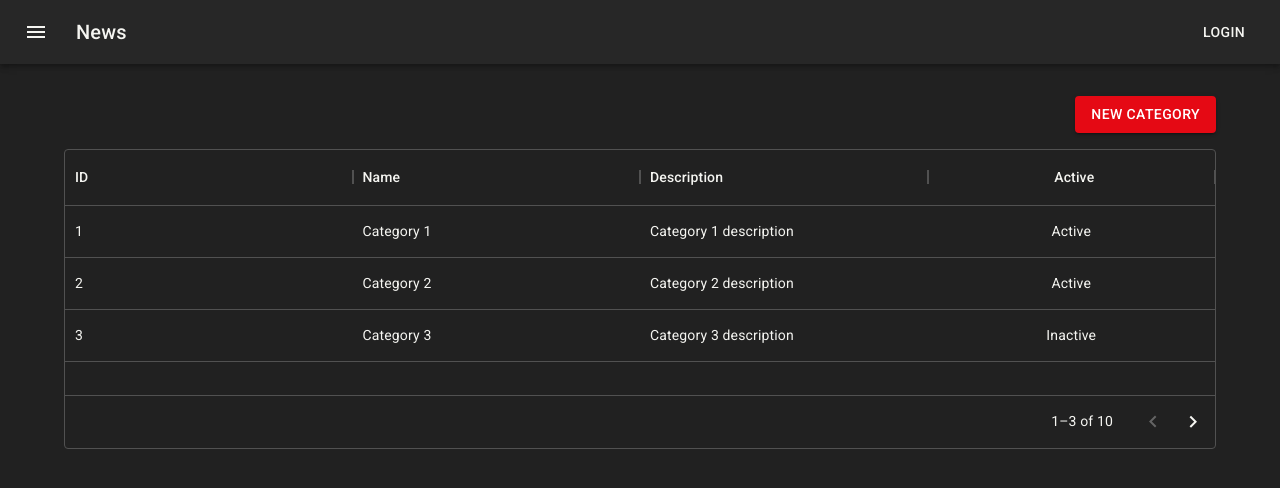
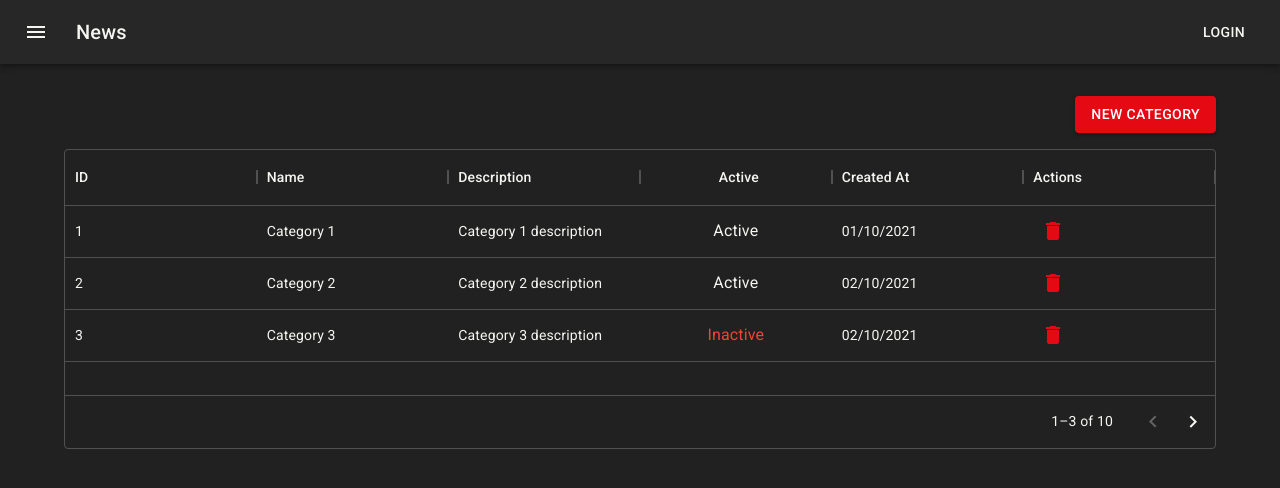
Before and after one commit to wenceslau/fc-admin-do-catalago-ui, a React (Create React App) app: page / in a window 1280 px wide. Shown: the top 488 px of the page. Built offline with nearby package versions, Linux system fonts and the light colour scheme.

Commit message:
Add delete action and enhance fields in CategoryList.

```diff
--- a/src/features/categories/CategoryList.tsx
+++ b/src/features/categories/CategoryList.tsx
@@ -1,8 +1,9 @@
-import {Box, Button, Typography} from "@mui/material";
+import {Box, Button, IconButton, Typography} from "@mui/material";
 import {Link} from "react-router-dom";
 import {useAppSelector} from "../../app/hooks";
 import {selectCategories} from "./categorySlice";
-import {DataGrid, GridRowsProp, GridColDef} from "@mui/x-data-grid";
+import DeleteIcon from '@mui/icons-material/Delete';
+import {DataGrid, GridRowsProp, GridColDef, GridRenderCellParams, renderActionsCell} from "@mui/x-data-grid";
 
 export const CategoryList = () => {
 
@@ -14,8 +15,8 @@ export const CategoryList = () => {
         id: category.id,
         name: category.name,
         description: category.description,
-        is_active: category.is_active,
-        created_at: category.created_at
+        isActive: category.is_active,
+        createdAt: new Date(category.created_at).toLocaleDateString("pt-BR")
     }));
 
     const columns: GridColDef[] = [
@@ -23,12 +24,37 @@ export const CategoryList = () => {
         {field: 'name', headerName: 'Name', flex: 1},
         {field: 'description', headerName: 'Description', flex: 1},
         {
-            field: 'is_active', headerName: 'Active', flex: 1, type: 'boolean',
-            renderCell: (row) => {
-                return row.value ? 'Active' : 'Inactive'
-            }
+            field: 'isActive', headerName: 'Active', flex: 1, type: 'boolean',
+            renderCell: renderIsActiveCell,
+        },
+        {field: 'createdAt', headerName: 'Created At', flex: 1},
+        {
+            field: 'actions', headerName: 'Actions', flex: 1,
+            renderCell: renderActionsCell
         }
     ];
+
+    function renderActionsCell(row: GridRenderCellParams) {
+        return (
+            <IconButton
+                color="secondary"
+                onClick={() => {
+                    console.log(row.id)
+                }}
+                aria-label="Delete"
+            >
+                <DeleteIcon/>
+            </IconButton>
+        )
+    }
+
+    function renderIsActiveCell(row: GridRenderCellParams) {
+        return (
+            <Typography color={row.value ? 'primary' : 'error'}>
+                {row.value ? 'Active' : 'Inactive'}
+            </Typography>
+        )
+    }
 
     return (
         <Box maxWidth="lg" sx={{mt: 4, mb: 4}}>
```
Also changed, not shown: 1 other file (tests, documents, lock files or other folders).
